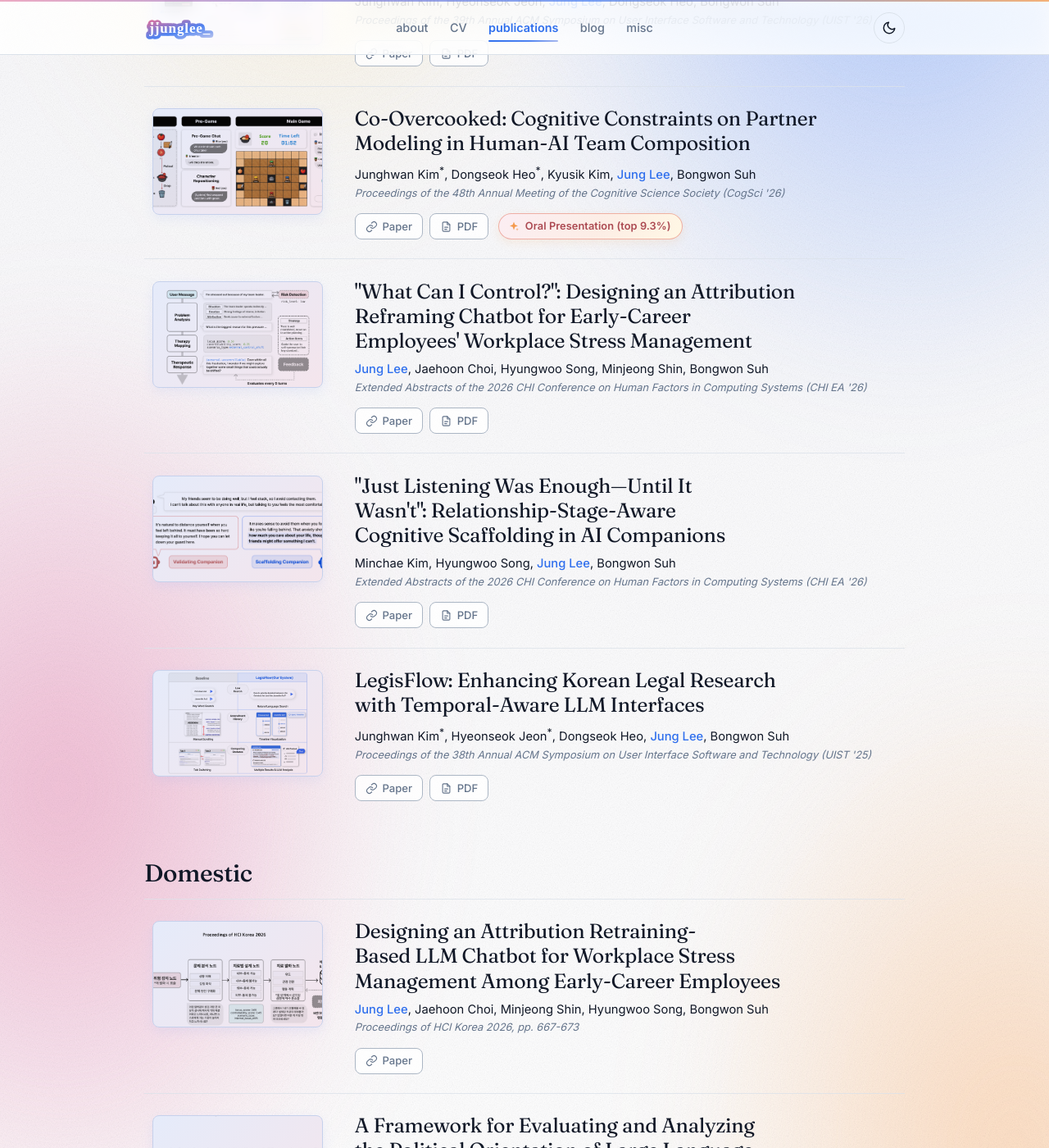
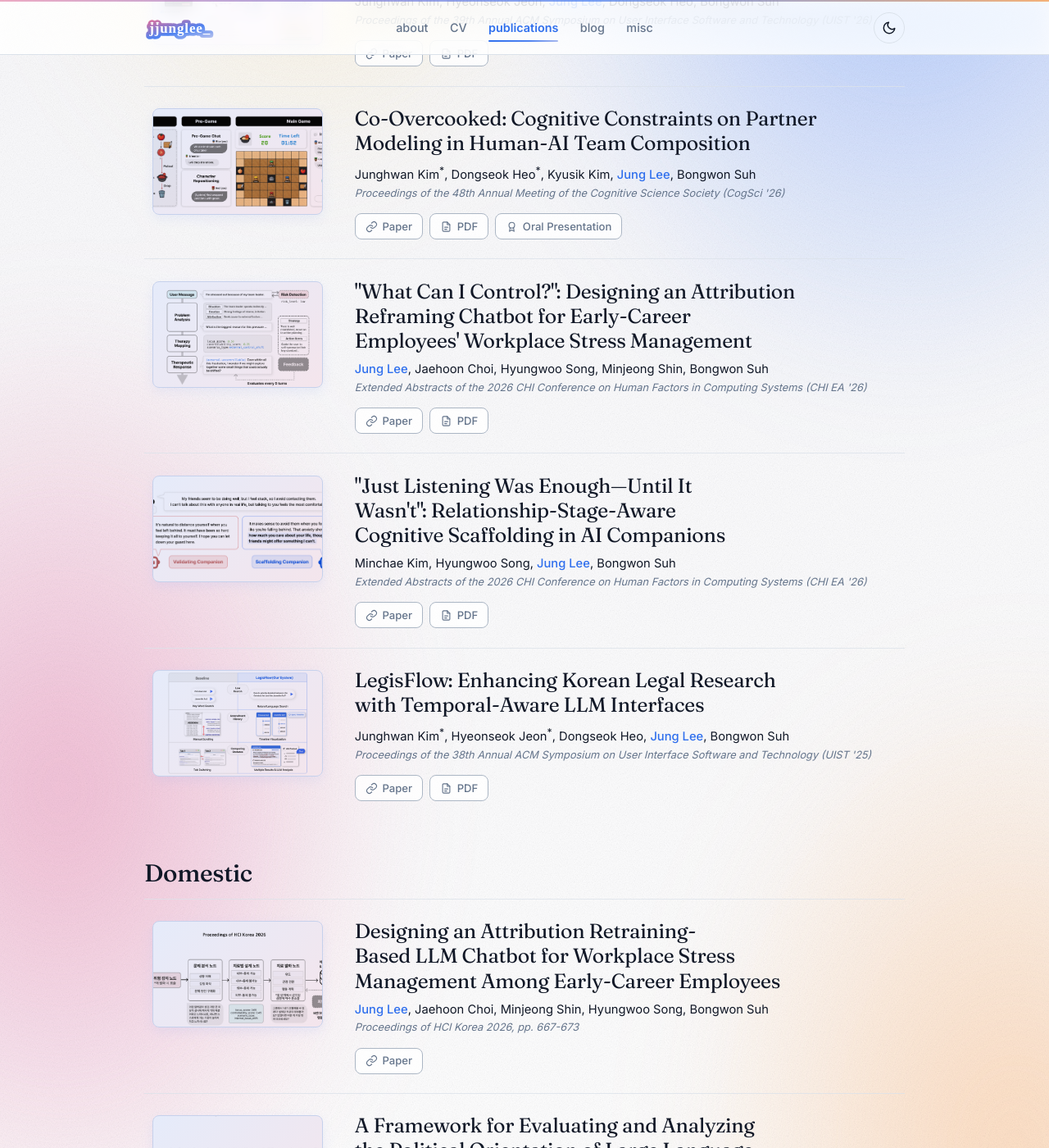
Before and after one commit to leejungp2/leejungp2.github.io, a Jekyll site: the page built from _pages/publications.html, in a window 1280 px wide and 1400 px high, scrolled down 428 px. Shown: the whole window at 82% size. Built offline with Jekyll 4.4.1, drawn with Linux system fonts in a browser that asks for light colours.

Commit message:
Simplify award into a plain Oral Presentation chip

```diff
--- a/_data/publications.yml
+++ b/_data/publications.yml
@@ -55,7 +55,7 @@
   venue: "Proceedings of the 48th Annual Meeting of the Cognitive Science Society (CogSci '26)"
   venue_short: CogSci 2026
   type: Full Paper
-  award: Oral Presentation (top 9.3%)
+  award: Oral Presentation
   image: /assets/img/publications/coovercooked.webp
   image_alt: Co-Overcooked human-AI team cooking task
   links:
--- a/_includes/publication-award.html
+++ b/_includes/publication-award.html
@@ -1,6 +1,6 @@
 {%- if include.publication.award -%}
 <span class="publication-award">
-  <svg viewBox="0 0 24 24" fill="currentColor" aria-hidden="true"><path d="M12 2.5l2.35 6.15 6.15 2.35-6.15 2.35L12 19.5l-2.35-6.15L3.5 11l6.15-2.35z" /><path d="M19 15.5l.9 2.1 2.1.9-2.1.9-.9 2.1-.9-2.1-2.1-.9 2.1-.9z" opacity=".7" /></svg>
+  <svg viewBox="0 0 24 24" fill="none" stroke="currentColor" stroke-width="1.8" stroke-linecap="round" stroke-linejoin="round" aria-hidden="true"><circle cx="12" cy="9" r="5.5" /><path d="M8.8 13.4 7.5 21l4.5-2.6 4.5 2.6-1.3-7.6" /></svg>
   {{ include.publication.award | escape }}
 </span>
 {%- endif -%}
--- a/assets/css/main.css
+++ b/assets/css/main.css
@@ -1205,42 +1205,21 @@ img { max-width: 100%; height: auto; }
 .publication-award {
   display: inline-flex;
   align-items: center;
-  gap: 0.4rem;
+  gap: 0.35rem;
   height: 32px;
-  margin-left: 0.25rem;
-  padding: 0 0.85rem 0 0.7rem;
-  border: 1px solid color-mix(in srgb, var(--pink-strong) 30%, var(--orange) 30%);
-  border-radius: var(--radius-pill);
-  background:
-    linear-gradient(120deg,
-      color-mix(in srgb, var(--pink) 16%, var(--card)) 0%,
-      color-mix(in srgb, var(--peach) 22%, var(--card)) 55%,
-      color-mix(in srgb, var(--yellow) 18%, var(--card)) 100%);
-  box-shadow: 0 4px 12px color-mix(in srgb, var(--orange) 14%, transparent);
-  color: color-mix(in srgb, var(--pink-deep) 55%, #8a3b12);
-  font-family: "Inter", ui-sans-serif, system-ui, sans-serif;
-  font-size: 0.8rem;
-  font-weight: 600;
-  letter-spacing: 0.005em;
+  padding: 0 0.75rem;
+  border: 1px solid color-mix(in srgb, var(--border) 60%, var(--muted-foreground));
+  border-radius: var(--radius);
+  background: color-mix(in srgb, var(--card) 80%, transparent);
+  color: var(--muted-foreground);
+  font-size: 0.82rem;
+  font-weight: 500;
   white-space: nowrap;
 }
 .publication-award svg {
   flex: none;
-  width: 14px;
-  height: 14px;
-  color: var(--orange);
-}
-[data-theme="dark"] .publication-award {
-  border-color: color-mix(in srgb, var(--peach) 38%, transparent);
-  background:
-    linear-gradient(120deg,
-      color-mix(in srgb, var(--pink) 16%, transparent) 0%,
-      color-mix(in srgb, var(--peach) 14%, transparent) 100%);
-  box-shadow: none;
-  color: color-mix(in srgb, var(--peach) 80%, #fff);
-}
-[data-theme="dark"] .publication-award svg {
-  color: var(--yellow);
+  width: 15px;
+  height: 15px;
 }
 .publication-links {
   display: flex;
```
